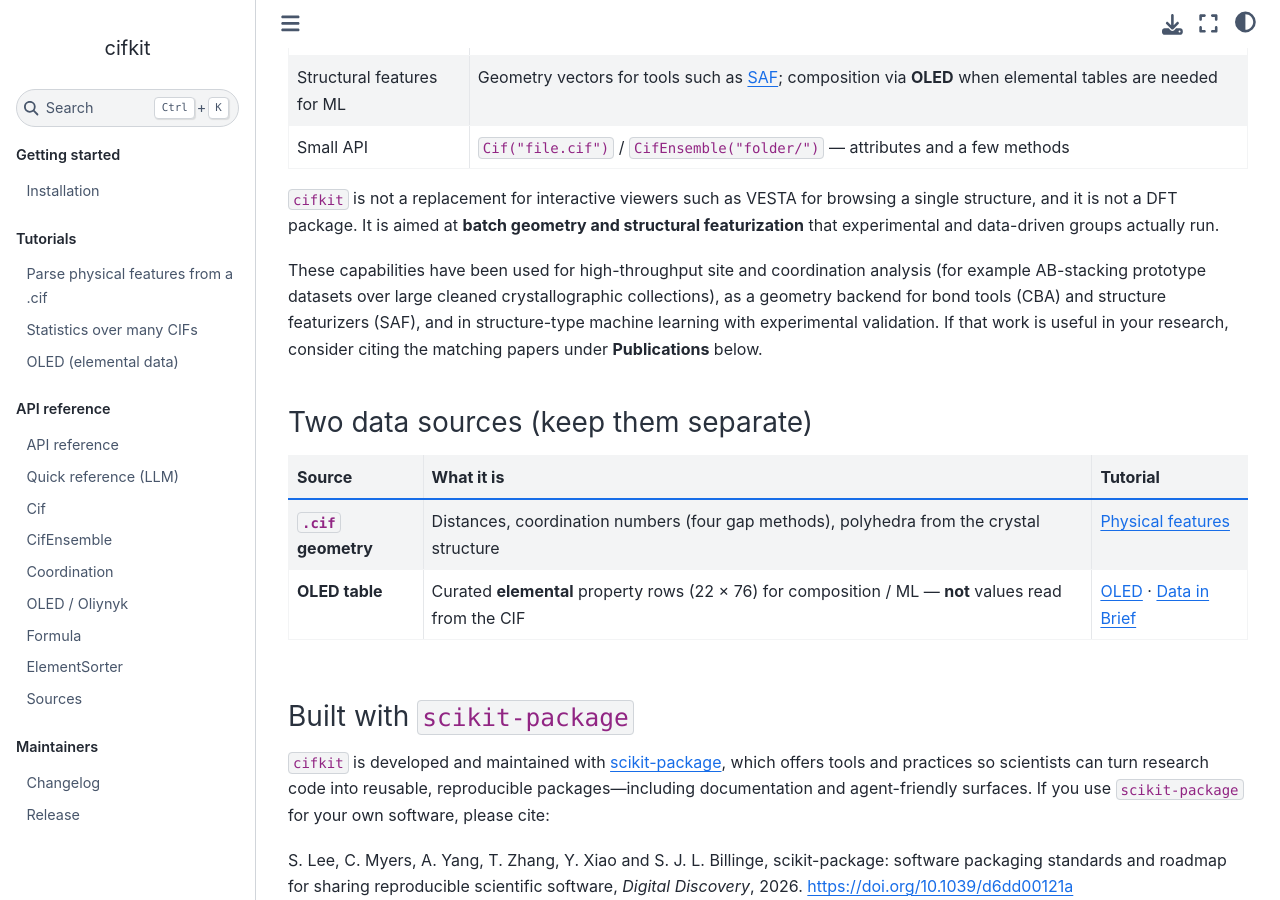
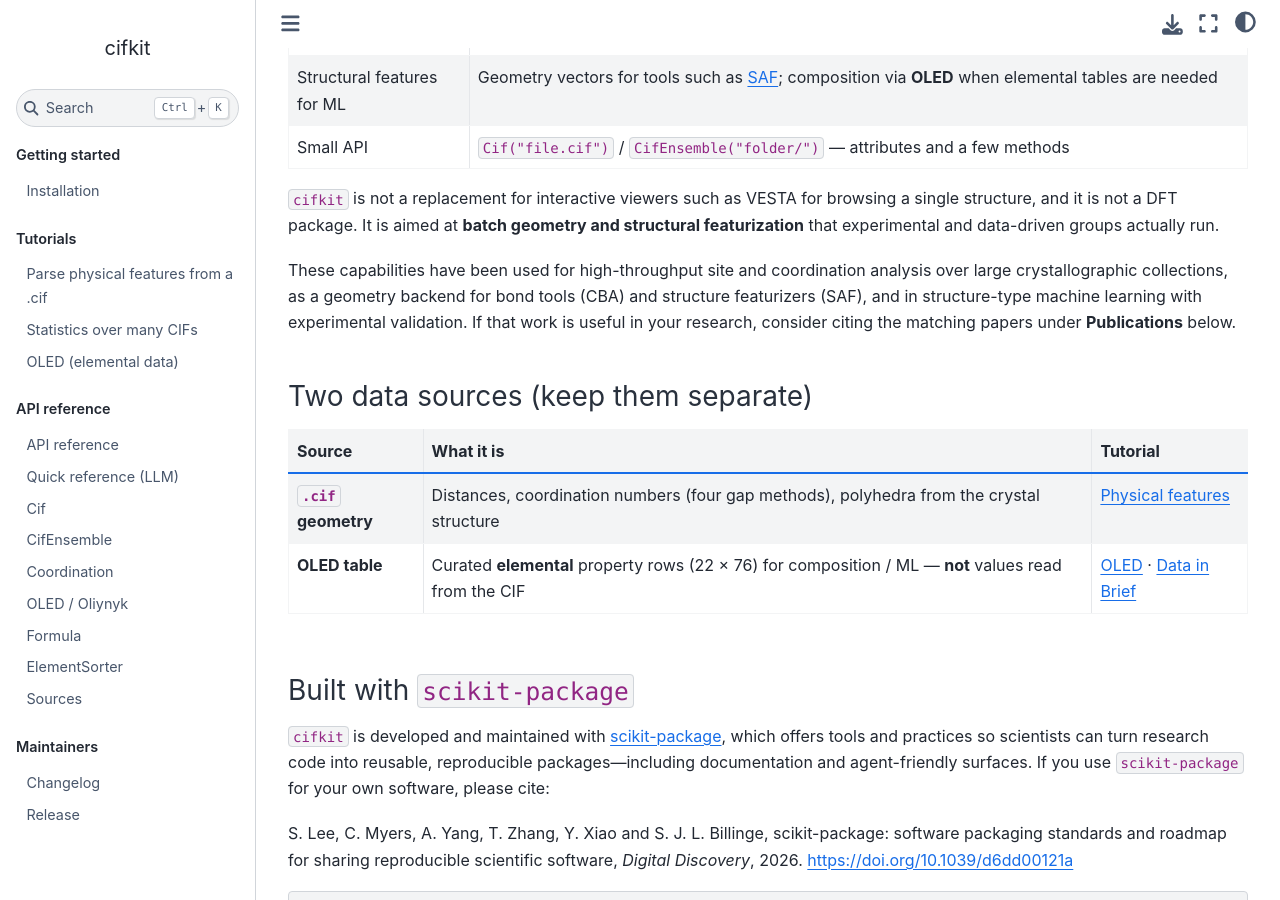
Before and after one commit to bobleesj/cifkit, a Jupyter Book: the page built from docs/intro.md, in a window 1280 px wide and 900 px high, scrolled down 915 px. Built offline with Jupyter Book 1.0.4 settings and Sphinx 7.4.7 and the Sphinx Book theme 1.1.4, drawn with Linux system fonts in a browser that asks for light colours.

Commit message:
docs: drop AB-stacking dataset from intro publications

```diff
--- a/docs/intro.md
+++ b/docs/intro.md
@@ -49,12 +49,11 @@ browsing a single structure, and it is not a DFT package. It is aimed at
 data-driven groups actually run.
 
 These capabilities have been used for high-throughput site and
-coordination analysis (for example AB-stacking prototype datasets over
-large cleaned crystallographic collections), as a geometry backend for
-bond tools (CBA) and structure featurizers (SAF), and in structure-type
-machine learning with experimental validation. If that work is useful in
-your research, consider citing the matching papers under **Publications**
-below.
+coordination analysis over large crystallographic collections, as a
+geometry backend for bond tools (CBA) and structure featurizers (SAF),
+and in structure-type machine learning with experimental validation. If
+that work is useful in your research, consider citing the matching papers
+under **Publications** below.
 
 ### Two data sources (keep them separate)
 
```
